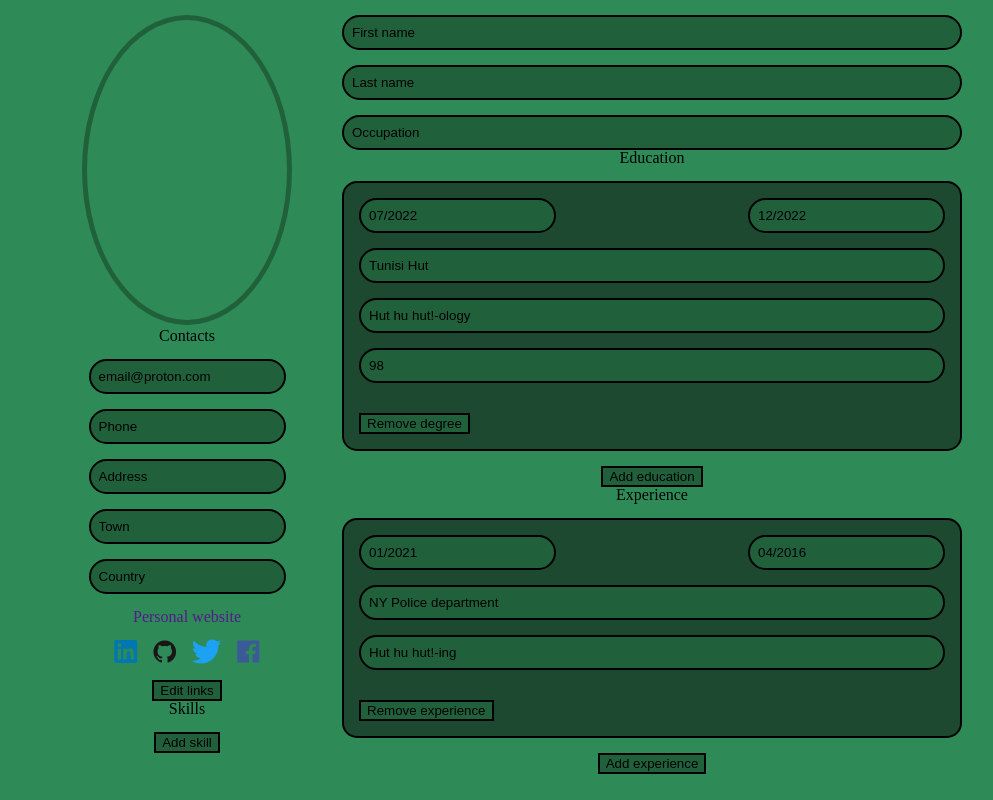
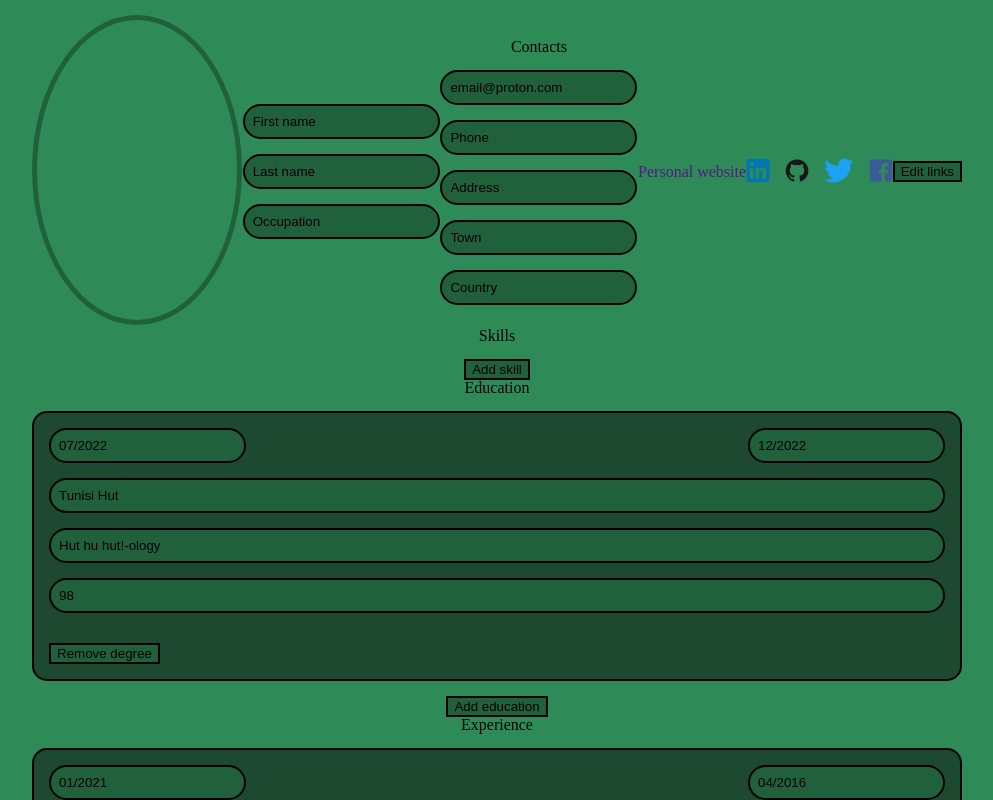
Before and after one commit to Osserc/cv-maker, a React (Create React App) app: page / in a window 1280 px wide. Shown: the top 800 px of the page, without its empty margins (143-1136 px from the left). Built offline with nearby package versions, Linux system fonts and the light colour scheme.

Commit message:
Decompose socials, start removing flex for pdf conversion

```diff
--- a/src/App.js
+++ b/src/App.js
@@ -3,6 +3,7 @@ import './stylesheets/styles.css'
 import { Photo } from './components/Photo'
 import { Identity  } from './components/Identity'
 import { Contacts } from './components/Contacts'
+import { Socials } from './components/Socials'
 import { Education } from './components/Education'
 import { Skills } from './components/Skills'
 import { Experience } from './components/Experience'
@@ -12,15 +13,16 @@ import ReactToPrint from 'react-to-print';
 class App extends React.Component {
   render() {
     return (
-      <div className="grid-app" ref={el => (this.componentRef = el)}>
-        <div className="grid-left">
+      <div className="p-15" ref={element => (this.componentRef = element)}>
+        <div className="top flex wide align-center justify-between">
           <Photo />
+          <Identity />
           <Contacts />
-          <Skills />
+          <Socials />
         </div>
 
-        <div className="grid-right">
-          <Identity />
+        <div className="">
+          <Skills />
           <Education />
           <Experience />
         </div>
--- a/src/components/Contacts.js
+++ b/src/components/Contacts.js
@@ -9,47 +9,15 @@ class Contacts extends Component {
             phone: 'Phone',
             address: 'Address',
             town: 'Town',
-            country: 'Country',
-            links: { website: '',
-                        linkedin: 'https://github.com/Osserc',
-                        github: '',
-                        twitter: '',
-                        facebook: ''
-                    },
-            editing: false,
-            currentEditing: 'website'
+            country: 'Country'
         }
 
         this.updateContacts = this.updateContacts.bind(this)
-        this.toggleEditing = this.toggleEditing.bind(this)
-        this.determineLink = this.determineLink.bind(this)
-        this.updateLink = this.updateLink.bind(this)
     }
 
     updateContacts(event) {
         this.setState({
             [event.target.name]: event.target.value
-        })
-    }
-
-    toggleEditing() {
-        this.setState(prevState => ({
-            editing: !prevState.editing
-          }));
-    }
-
-    determineLink(event) {
-        this.setState({
-            currentEditing: event.target.value
-        })
-        document.querySelector('#links-form').reset()
-    }
-
-    updateLink(event) {
-        this.setState(prevState => {
-            const newLinks = prevState.links;
-            newLinks[event.target.name] = event.target.value
-            return {links: newLinks}
         })
     }
 
@@ -62,32 +30,6 @@ class Contacts extends Component {
                 <input type="text" id="address" name="address" defaultValue={this.state.address} onChange={this.updateContacts}></input>
                 <input type="text" id="town" name="town" defaultValue={this.state.town} onChange={this.updateContacts}></input>
                 <input type="text" id="country" name="country" defaultValue={this.state.country} onChange={this.updateContacts}></input>
-                <a href={`${this.state.links.website}`} target="_blank" rel="noreferrer">Personal website</a>
-                <div className="flex justify-center align-center gap-15">
-                    <a href={`${this.state.links.linkedin}`} target="_blank" rel="noreferrer"><i className="devicon-linkedin-plain colored" id="linkedin"></i></a>
-                    <a href={`${this.state.links.github}`} target="_blank" rel="noreferrer"><i className="devicon-github-original colored" id="github"></i></a>
-                    <a href={`${this.state.links.twitter}`} target="_blank" rel="noreferrer"><i className="devicon-twitter-original colored" id="twitter"></i></a>
-                    <a href={`${this.state.links.facebook}`} target="_blank" rel="noreferrer"><i className="devicon-facebook-plain colored" id="facebook"></i></a>
-                </div>
-                {this.state.editing === false ?
-                    <button className="no-print" onClick={this.toggleEditing}>Edit links</button>
-                    :
-                    <div className="flex flex-c justify-content align-center gap-15 no-print">
-                        <select onChange={this.determineLink}>
-                            <option value="website">Website</option>
-                            <optgroup label="socials">
-                                <option value="linkedin">Linkedin</option>
-                                <option value="github">GitHub</option>
-                                <option value="twitter">Twitter</option>
-                                <option value="facebook">Facebook</option>
-                            </optgroup>
-                        </select>
-                        <form id="links-form" className="flex flex-c justify-content align-center gap-15">
-                            <input type="text" id="link" name={this.state.currentEditing} defaultValue={this.state.links[this.state.currentEditing]} onChange={this.updateLink}></input>
-                            <button type="button" onClick={this.toggleEditing}>Stop editing</button>
-                        </form>
-                    </div>
-                }
             </section>
         )
     }
--- a/src/components/Experience.js
+++ b/src/components/Experience.js
@@ -67,7 +67,7 @@ class Experience extends Component {
                                         <input type="text" id="company" name="company" data-index={experience.id} defaultValue={experience.company} onChange={this.updateExperience}></input>
                                     </div>
                                     <div className="flex flex-c">
-                                        <input type="text" id="job" name="job" data-index={experience.id} defaultValue={experience.job} onChange={this.updateExperience}></input>
+                                        <textarea id="job" name="job" data-index={experience.id} defaultValue={experience.job} onChange={this.updateExperience}></textarea>
                                     </div>
                                     <div className="actions">
                                         <button data-index={experience.id} onClick={this.removeExperience}>Remove experience</button>
--- a/src/components/Identity.js
+++ b/src/components/Identity.js
@@ -21,7 +21,7 @@ class Identity extends Component {
 
     render() {
         return (
-            <section id="identity" className="flex flex-c justify-evenly wide gap-15">
+            <section id="identity" className="flex flex-c justify-evenly gap-15">
                 <input type="text" id="firstName" name="firstName" defaultValue={this.state.firstName} onChange={this.updateIdentity}></input>
                 <input type="text" id="lastName" name="lastName" defaultValue={this.state.lastName} onChange={this.updateIdentity}></input>
                 <input type="text" id="occupation" name="occupation" defaultValue={this.state.occupation} onChange={this.updateIdentity}></input>
--- /dev/null
+++ b/src/components/Socials.js
@@ -0,0 +1,78 @@
+import { Component } from "react";
+
+class Socials extends Component {
+    constructor() {
+        super()
+
+        this.state = {
+            links: { website: '',
+                        linkedin: 'https://github.com/Osserc',
+                        github: '',
+                        twitter: '',
+                        facebook: ''
+                    },
+            editing: false,
+            currentEditing: 'website'
+        }
+
+        this.toggleEditing = this.toggleEditing.bind(this)
+        this.determineLink = this.determineLink.bind(this)
+        this.updateLink = this.updateLink.bind(this)
+    }
+
+    toggleEditing() {
+        this.setState(prevState => ({
+            editing: !prevState.editing
+          }));
+    }
+
+    determineLink(event) {
+        this.setState({
+            currentEditing: event.target.value
+        })
+        document.querySelector('#links-form').reset()
+    }
+
+    updateLink(event) {
+        this.setState(prevState => {
+            const newLinks = prevState.links;
+            newLinks[event.target.name] = event.target.value
+            return {links: newLinks}
+        })
+    }
+
+    render() {
+        return (
+            <section id="socials" className="flex justify-center align-center">
+                <a href={`${this.state.links.website}`} target="_blank" rel="noreferrer">Personal website</a>
+                <div className="flex justify-center align-center gap-15">
+                    <a href={`${this.state.links.linkedin}`} target="_blank" rel="noreferrer"><i className="devicon-linkedin-plain colored" id="linkedin"></i></a>
+                    <a href={`${this.state.links.github}`} target="_blank" rel="noreferrer"><i className="devicon-github-original colored" id="github"></i></a>
+                    <a href={`${this.state.links.twitter}`} target="_blank" rel="noreferrer"><i className="devicon-twitter-original colored" id="twitter"></i></a>
+                    <a href={`${this.state.links.facebook}`} target="_blank" rel="noreferrer"><i className="devicon-facebook-plain colored" id="facebook"></i></a>
+                </div>
+                {this.state.editing === false ?
+                    <button className="no-print" onClick={this.toggleEditing}>Edit links</button>
+                    :
+                    <div className="flex flex-c justify-content align-center gap-15 no-print">
+                        <select onChange={this.determineLink}>
+                            <option value="website">Website</option>
+                            <optgroup label="socials">
+                                <option value="linkedin">Linkedin</option>
+                                <option value="github">GitHub</option>
+                                <option value="twitter">Twitter</option>
+                                <option value="facebook">Facebook</option>
+                            </optgroup>
+                        </select>
+                        <form id="links-form" className="flex flex-c justify-content align-center gap-15">
+                            <input type="text" id="link" name={this.state.currentEditing} defaultValue={this.state.links[this.state.currentEditing]} onChange={this.updateLink}></input>
+                            <button type="button" onClick={this.toggleEditing}>Stop editing</button>
+                        </form>
+                    </div>
+                }
+            </section>
+        )
+    }
+}
+
+export { Socials }
--- a/src/stylesheets/styles.css
+++ b/src/stylesheets/styles.css
@@ -105,6 +105,10 @@ table {
     gap: 15px;
 }
 
+.p-15 {
+    padding: 15px;
+}
+
 .card {
     background-color: rgb(30, 73, 49);
     border: 2px solid black;
@@ -129,12 +133,8 @@ body {
     width: 75%;
 }
 
-.grid-app {
-    display: grid;
-    grid-template-columns: 1fr 2fr;
-    row-gap: 30px;
-    padding: 15px;
-    background-color: seagreen;
+.top {
+
 }
 
 .print-button {
@@ -159,13 +159,14 @@ button:hover {
     background-color: rgb(48, 153, 94);
 }
 
-input {
+input, textarea {
     background-color: rgb(32, 97, 60);
     border: 2px solid black;
     border-radius: 25px;
     outline: none;
     padding: 8px;
     -webkit-autofill: transparent;
+    transition: 1.5s;
 }
 
 ::placeholder {
@@ -200,7 +201,7 @@ input#institution {
     width: 100%;
 }
 
-input:hover {
+input:hover, textarea:hover {
     background-color: rgb(64, 190, 119);
     cursor: pointer;
 }
@@ -218,6 +219,11 @@ input:autofill {
     -webkit-box-shadow: 0 0 0px 1000px rgb(50, 117, 79) inset;
 }
 
+input:hover, textarea:hover {
+    background-color: rgb(64, 190, 119);
+    cursor: pointer;
+}
+
 h3 {
     margin: 5px 0;
 }
@@ -231,6 +237,11 @@ h3 {
         width: 100%;
     }
 
+    .card {
+        break-inside: avoid;
+        break-after: auto;
+    }
+
     .actions, .no-print {
         display: none;
     }
```
